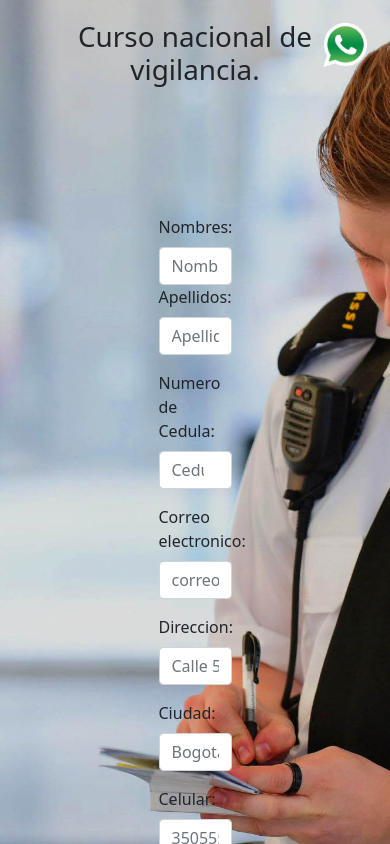
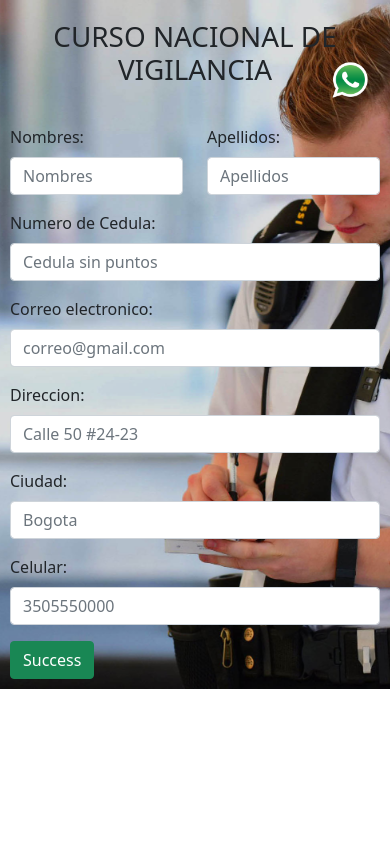
Before and after one commit to Guerrero9606/landing-page, a React (Create React App) app: page / in a window 390 px wide. Shown: the top 844 px of the page. Built offline with nearby package versions, Linux system fonts and the light colour scheme.

Commit message:
Se agrega exportacion a Excel de los datos y pagina de NotFound

```diff
--- a/src/App.js
+++ b/src/App.js
@@ -9,6 +9,7 @@ import {
 import Rol from './Roles/pages/Rol';
 //import Login from './Login/Login';
 import Home from './Users/pages/Home';
+import NotFound from './Users/pages/NotFound';
 //import PrivateRoute from "./Shared/components/PrivateRoute";
 //import PrivateRouteAdmin from "./Shared/components/PrivateRouteAdmin";
 
@@ -19,6 +20,7 @@ function App() {
         {/*<PrivateRouteAdmin path="/rol" exact component={Rol}></PrivateRouteAdmin>*/}
         <Route exact path="/" element={ <Home /> } />
         <Route exact path="/Rol" element={ <Rol /> } />
+        <Route path="*" element={ <NotFound /> } />
       </Routes>
     </Router>
   );
--- a/src/ExportToExcel.js
+++ b/src/ExportToExcel.js
@@ -1,6 +1,7 @@
 import React from 'react'
 import * as FileSaver from "file-saver";
 import * as XLSX from "xlsx";
+import Button from 'react-bootstrap/Button'
 
 export const ExportToExcel = ({ apiData, fileName }) => {
     const fileType =
@@ -16,6 +17,6 @@ export const ExportToExcel = ({ apiData, fileName }) => {
     };
 
     return (
-        <button onClick={(e) => exportToCSV(apiData, fileName)}>Export</button>
+        <Button variant="primary" onClick={(e) => exportToCSV(apiData, fileName)}>Exportar a Excel</Button>
     );
 };
--- a/src/Roles/pages/Rol.js
+++ b/src/Roles/pages/Rol.js
@@ -9,6 +9,7 @@ import Container from "react-bootstrap/Container";
 import Edit from "../components/Edit";
 import Remove from "../components/Remove";
 import { api } from '../../utils/api.js'
+import {ExportToExcel} from '../../ExportToExcel';
 
 const Titulos = [ 'Nombres', 'Apellidos', 'Cedula', 'Correo', 'Direccion', 'Ciudad', 'Celular'];
 
@@ -18,6 +19,8 @@ function Rol() {
   const [ users, setUsuarios ] = useState([]);
 
   const [ consulta, setConsulta ] = useState(true);
+
+  const fileName = "lista-usuarios";
 
   //cada vez que recargemos el use entrara en funcion
   useEffect(() => {
@@ -46,6 +49,7 @@ function Rol() {
             <Container className="secondary">
               <Col>
                 <Button variant="secondary" className="border border-5 border-white" href="/">Volver</Button>{ ' ' }
+                <ExportToExcel apiData={users} fileName={fileName} />
                 <Tab.Container defaultActiveKey="first" className="border border-5 Table">
                     <Row className="border border-5 border-white">
                         <Col md="auto">
--- a/src/Roles/styles/Table.css
+++ b/src/Roles/styles/Table.css
@@ -1,3 +1,7 @@
+.secondary {
+    margin-top: 20px;
+}
+
 .BotonTable {
     width: 2.5rem;
     height: 2.5rem;
--- a/src/Users/pages/Home.jsx
+++ b/src/Users/pages/Home.jsx
@@ -66,7 +66,7 @@ function Home () {
     return (
         <>
         <div className="container-form">
-            <h1>Curso nacional de vigilancia.</h1>
+            <h1>CURSO NACIONAL DE VIGILANCIA</h1>
             <Form className="form">
                 <Row className="mb-3">
                     <Form.Group as={Col} controlId="formGridNombres">
@@ -131,7 +131,7 @@ function Home () {
                 </Form>
 
                 <a href="https://wa.me/573508833740/?text=Hola,%20quiero%20mas%20informacion." target="_blank">
-                    <img className="imagen" src={logo} width="50" height="50" />
+                    <img className="imagen" src={logo}  />
                 </a>
         </div>
         </>
--- /dev/null
+++ b/src/Users/pages/NotFound.jsx
@@ -0,0 +1,14 @@
+import Image from '../../Image/error-404.jpg';
+import styles from '../styles/styles.css';
+
+function NotFound() {
+    return (
+        <>
+            <div className="NotFound">
+                <img src={Image} alt="Not Found" />
+            </div>
+        </>
+    )
+}
+
+export default NotFound;
--- a/src/Users/styles/styles.css
+++ b/src/Users/styles/styles.css
@@ -1,8 +1,7 @@
 .form {
     width: 70vw;
     margin: auto;
-
-    padding: 100px;
+    padding: 50px 150px 20px;
     border-radius: 2px;
 }
 
@@ -27,8 +26,10 @@
 
 .imagen {
     position: absolute;
-    top: 20px;
-    right: 20px;
+    top: 30px;
+    right: 30px;
+    width: 80px;
+    height: 80px;
 }
 .container-form {
     background: no-repeat center/cover url('../../Image/background.jpg');
@@ -38,3 +39,41 @@
     text-align: center;
     padding: 20px;
 }
+
+.NotFound {
+    display: flex;
+    justify-content: center;
+    align-items: center;
+}
+
+@media (max-width: 768px) {
+    .form {
+        width: 100vw;
+        margin: auto;
+        padding: 30px;
+        border-radius: 2px;
+    }
+
+    .imagen {
+        position: absolute;
+        width: 50px;
+        height: 50px;
+    }
+}
+
+@media (max-width: 425px) {
+    .form {
+        width: 100vw;
+        margin: auto;
+        padding: 10px;
+        border-radius: 2px;
+    }
+
+    .imagen {
+        position: absolute;
+        top: 60px;
+        right: 20px;
+        width: 40px;
+        height: 40px;
+    }
+}
```
Also changed, not shown: src/Image/error-404.jpg (added).
